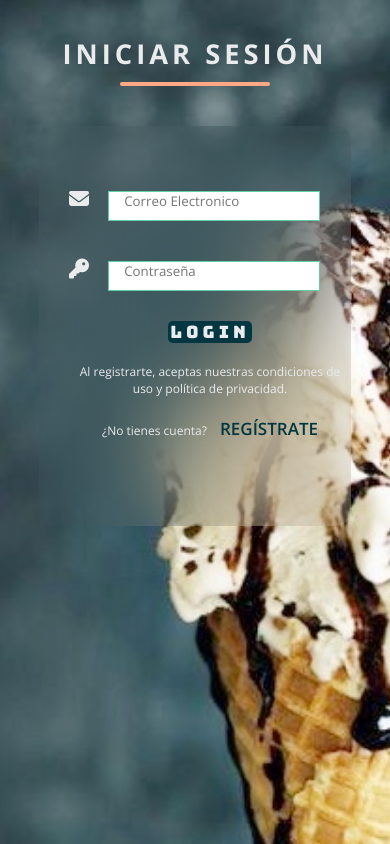
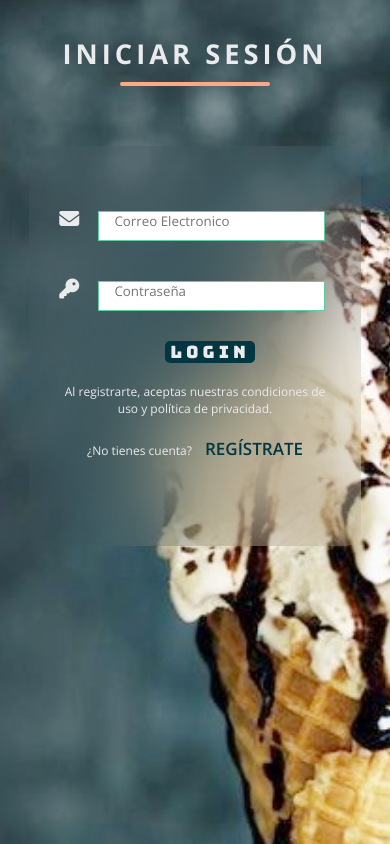
Before and after one commit to Jal-i/helados-gelato, a plain HTML site: page login.html in a window 390 px wide. Drawn offline with nearby package versions, Linux system fonts and the light colour scheme.

Commit message:
detalle login

```diff
--- a/login.css
+++ b/login.css
@@ -134,9 +134,12 @@ p {
 
     .form-content {
         margin: auto;
-        width: 80%;
+        width: 85%;
         height: 400px;
-        margin-top: 40px;
+        margin-top: 60px;
+    }
+    p {
+        margin-right: 30px;
     }
 
 }
```
